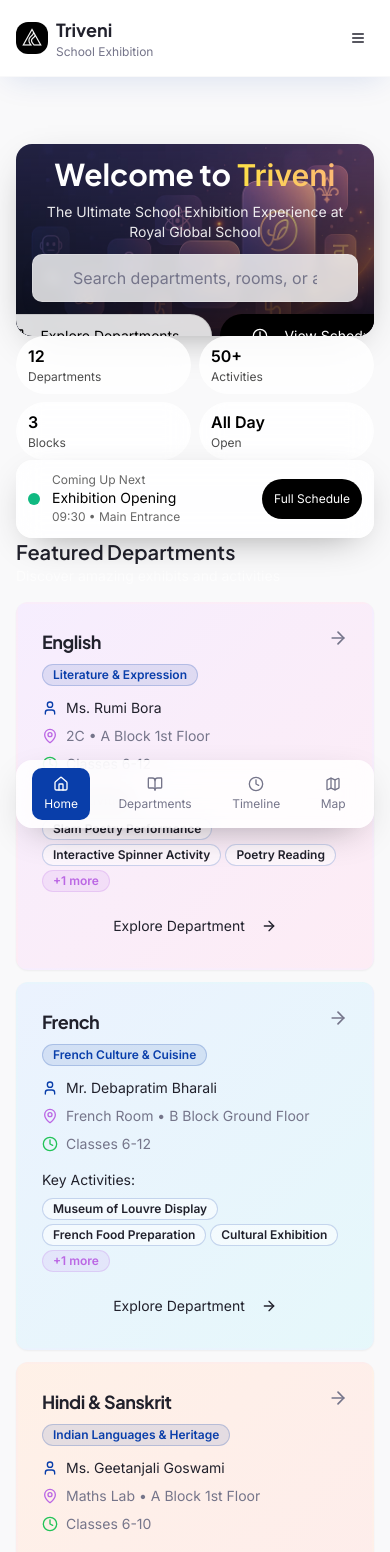
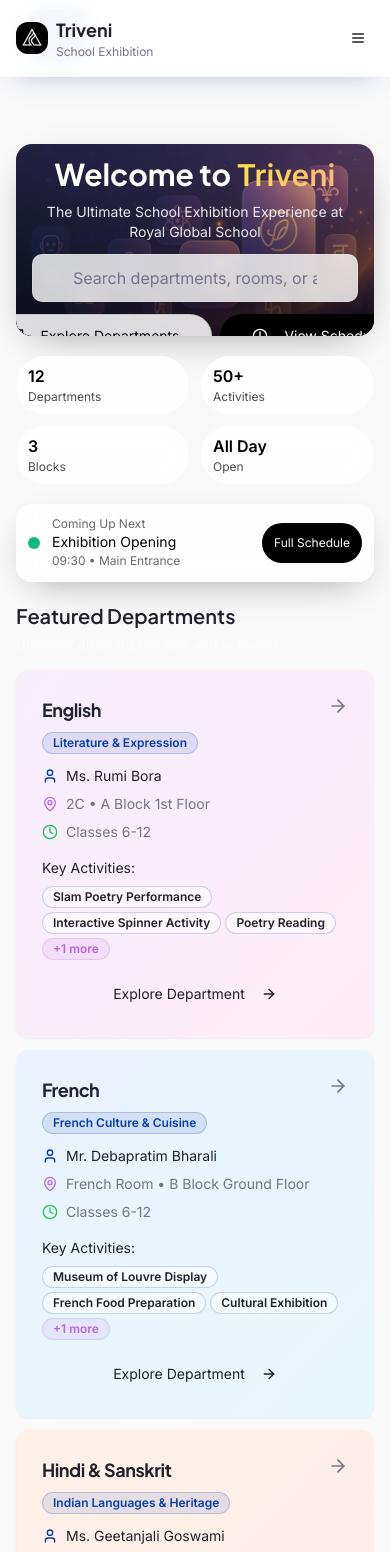
Before and after one commit to cuera/triveni-explore, a React (Vite) app: page / in a window 390 px wide. Shown: the top 1552 px of the page. Built offline with nearby package versions, Linux system fonts and the light colour scheme.

Commit message:
spacing sections

```diff
--- a/src/components/navigation.tsx
+++ b/src/components/navigation.tsx
@@ -39,8 +39,8 @@ export default function Navigation({ currentPath: propCurrentPath, onNavigate }:
   return (
     <>
       {/* Mobile Navigation */}
-      <div className="dock glass soft rounded-2xl text-black max-w-md mx-auto left-4 right-4 z-50 lg:hidden">
-        <div className="flex items-center justify-around p-2">
+      <div className="fixed left-4 right-4 z-50 bottom-[calc(16px+var(--safe-bottom))] rounded-2xl backdrop-blur bg-white/90 border border-black/10 shadow-lg px-3 py-2 lg:hidden">
+        <div className="flex items-center justify-between gap-2">
           {navItems.map(({ path, label, icon: Icon }) => (
             <Button
               key={path}
--- a/src/pages/Index.tsx
+++ b/src/pages/Index.tsx
@@ -53,9 +53,10 @@ const Index = () => {
     <div className="min-h-screen bg-background">
       <Navigation />
 
+      <main className="mx-auto max-w-md px-4 pt-4 space-y-5 pb-[calc(100px+var(--safe-bottom))]">
         {/* Hero Card */}
-      <section className="px-4 pt-4">
-        <div className="relative rounded-2xl overflow-hidden soft max-w-md mx-auto">
+        <section>
+          <div className="relative rounded-2xl overflow-hidden soft">
             <img src={heroBanner} alt="Triveni Exhibition" className="w-full h-48 object-cover opacity-90" />
             <div className="absolute inset-0 bg-gradient-to-t from-black/75 via-black/40 to-transparent" />
             <div className="absolute inset-0 flex flex-col items-center justify-center text-center px-4">
@@ -96,8 +97,8 @@ const Index = () => {
         </section>
 
         {/* Quick Stats */}
-      <section className="px-4">
-        <div className="max-w-md mx-auto grid grid-cols-2 gap-2">
+        <section>
+          <div className="grid grid-cols-2 gap-3">
             <div className="glass pill px-3 py-2 text-black">
               <div className="text-base font-semibold">{departments.length}</div>
               <div className="text-[12px] opacity-70">Departments</div>
@@ -119,8 +120,8 @@ const Index = () => {
 
         {/* Next Event */}
         {nextEvent && (
-        <section className="px-4">
-          <div className="max-w-md mx-auto rounded-2xl glass soft p-3 text-black">
+          <section>
+            <div className="rounded-2xl glass soft p-3 text-black">
               <div className="flex items-center gap-3">
                 <span className="w-3 h-3 rounded-full bg-emerald-500" />
                 <div className="flex-1">
@@ -135,9 +136,9 @@ const Index = () => {
         )}
 
         {/* Featured Departments */}
-      <section className="px-4">
-        <div className="max-w-md mx-auto">
-          <div className="mb-4">
+        <section>
+          <div>
+            <div className="mb-4 space-y-1">
               <h2 className="text-xl font-semibold">Featured Departments</h2>
               <p className="text-sm text-white/60">Discover amazing exhibits and activities</p>
             </div>
@@ -168,8 +169,8 @@ const Index = () => {
         </section>
 
         {/* Quick Actions */}
-      <section className="px-4">
-        <div className="max-w-md mx-auto grid grid-cols-1 gap-3">
+        <section>
+          <div className="grid grid-cols-1 gap-3">
             <div className="glass soft rounded-2xl p-4 text-black" role="button" onClick={() => navigate('/map')}>
               <div className="text-sm font-semibold">Interactive Map</div>
               <div className="text-[12px] text-black/60">Navigate through floors and find departments easily</div>
@@ -182,8 +183,8 @@ const Index = () => {
         </section>
 
         {/* Event Info */}
-      <section className="px-4 pb-28">
-        <div className="max-w-md mx-auto text-center">
+        <section>
+          <div className="text-center">
             <div className="glass soft rounded-2xl p-4 text-black">
               <div className="text-lg font-semibold">Royal Global School</div>
               <div className="mt-2 flex flex-col items-center gap-1 text-[13px] text-black/70">
@@ -194,6 +195,7 @@ const Index = () => {
             </div>
           </div>
         </section>
+      </main>
     </div>
   );
 };
```
Lines whose indentation alone changed are shown as unchanged.
